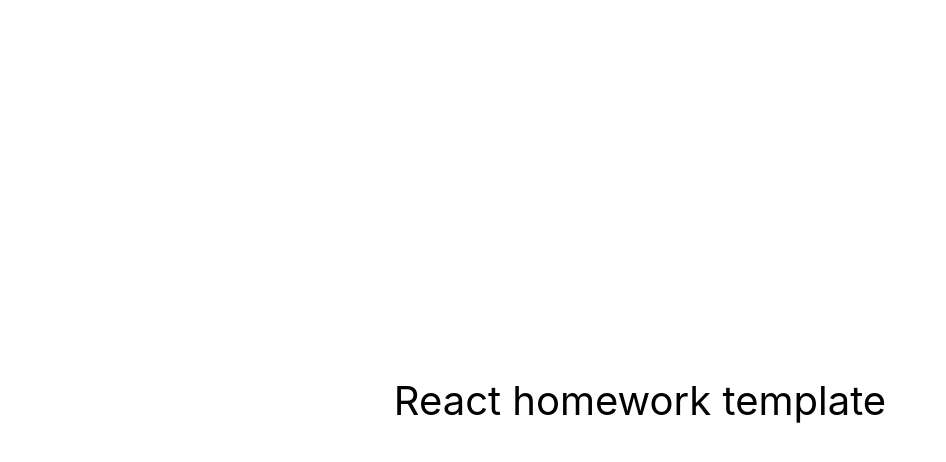
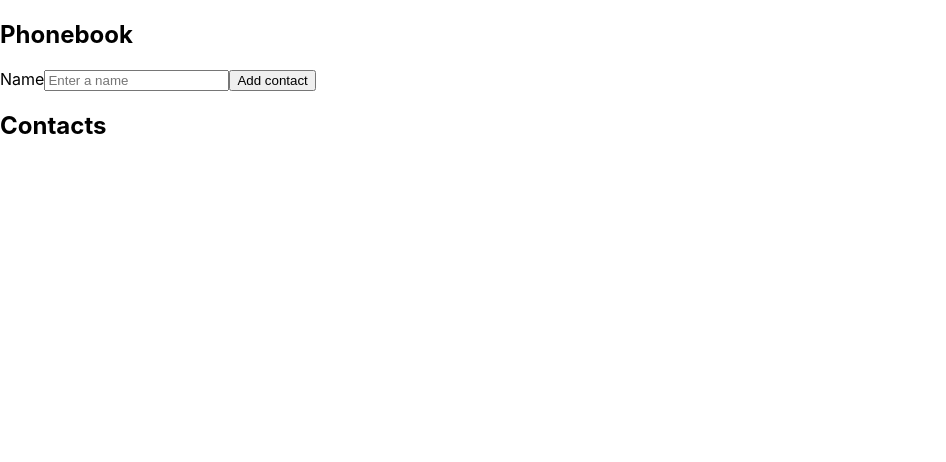
Before and after one commit to Katharinaad/goit-react-hw-02-phonebook, a React (Create React App) app: page / in a window 1280 px wide. Shown: the top 462 px of the page, without its empty margins (0-946 px from the left). Built offline with nearby package versions, Linux system fonts and the light colour scheme.

Commit message:
Update App.jsx

```diff
--- a/src/components/App.jsx
+++ b/src/components/App.jsx
@@ -1,16 +1,62 @@
-export const App = () => {
-  return (
-    <div
-      style={{
-        height: '100vh',
-        display: 'flex',
-        justifyContent: 'center',
-        alignItems: 'center',
-        fontSize: 40,
-        color: '#010101'
-      }}
-    >
-      React homework template
-    </div>
-  );
-};
+import { Component } from 'react';
+import { nanoid } from 'nanoid';
+
+export class App extends Component {
+  state = {
+    contacts: [],
+    name: '',
+  };
+
+  handleChange = event => {
+    this.setState({ name: event.target.value });
+  };
+
+  handleSubmit = event => {
+    event.preventDefault();
+    const { name } = this.state;
+    console.log(`Signed up as: ${this.state.name}`);
+
+    const newContact = {
+      id: nanoid(),
+      name,
+    };
+
+    this.setState(prevState => {
+      return {
+        contacts: [...prevState.contacts, newContact],
+        name: '',
+      };
+    });
+  };
+
+  render() {
+    const { contacts, name } = this.state;
+    return (
+      <>
+        <h2>Phonebook</h2>
+        <form onSubmit={this.handleSubmit}>
+          <label>
+            Name
+            <input
+              type="text"
+              name="name"
+              pattern="^[a-zA-Zа-яА-Я]+(([' \-][a-zA-Zа-яА-Я ])?[a-zA-Zа-яА-Я]*)*$"
+              value={name}
+              onChange={this.handleChange}
+              title="Name may contain only letters, apostrophe, dash and spaces. For example Adrian, Jacob Mercer, Charles de Batz de Castelmore d'Artagnan."
+              placeholder="Enter a name"
+              required
+            />
+          </label>
+          <button type="submit">Add contact</button>
+        </form>
+        <h2>Contacts</h2>
+        <ul>
+          {contacts.map(contact => (
+            <li key={contact.id}>{contact.name}</li>
+          ))}
+        </ul>
+      </>
+    );
+  }
+}
```
